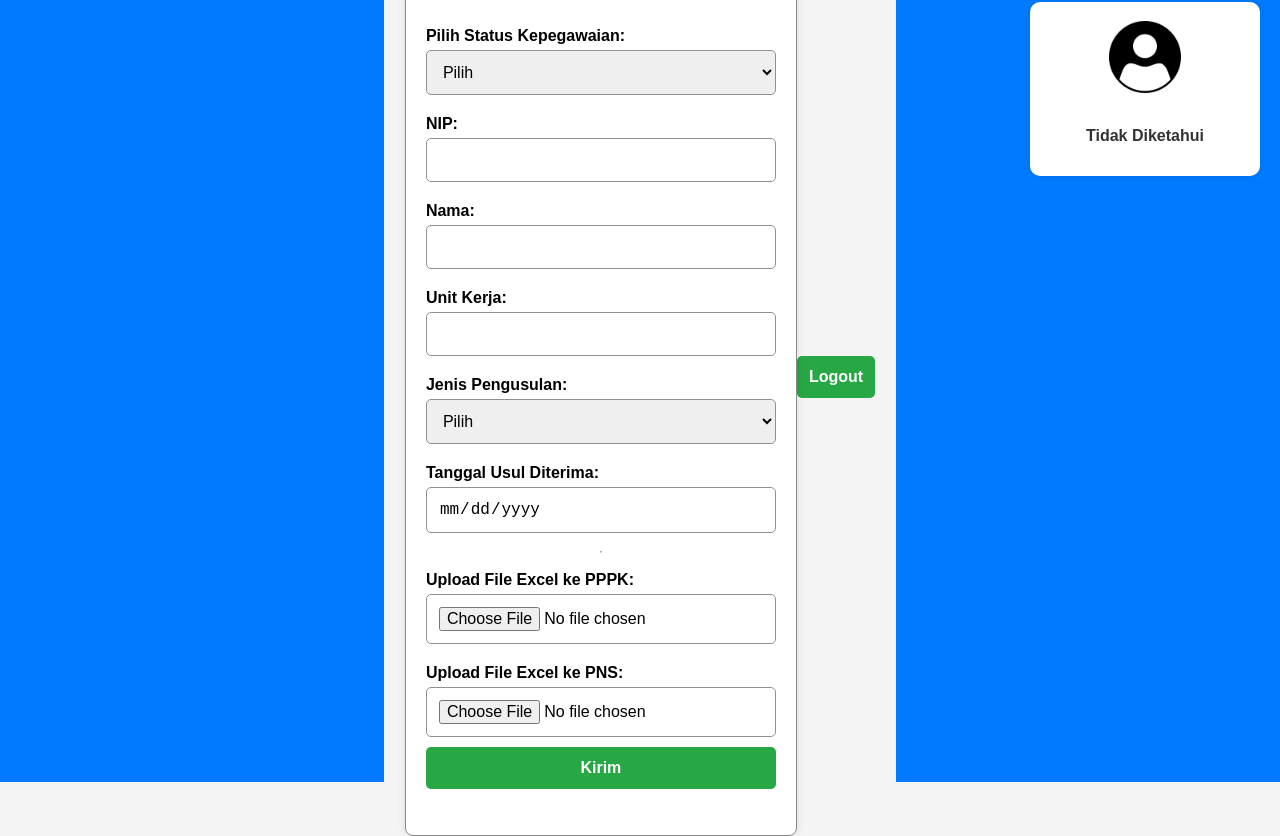
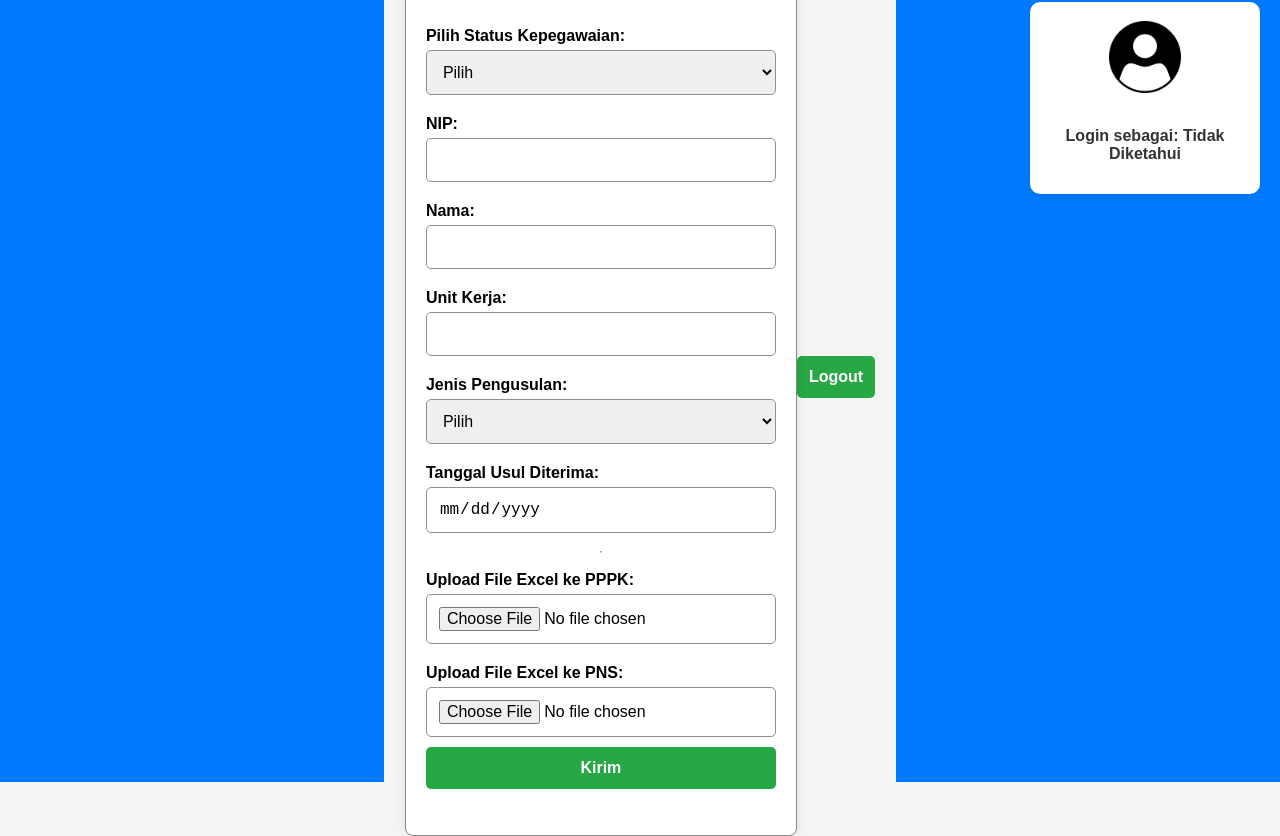
Before and after one commit to mIndMeAli/formul, a website: page form.html in a window 1280 px wide. Shown: the part 18-854 px from the top of the page. Drawn offline with Linux system fonts and the light colour scheme; sample sign-in values are in the browser's storage; a script that the page names is missing.

Commit message:
Update form.html

```diff
--- a/form.html
+++ b/form.html
@@ -54,7 +54,7 @@
     <div class="side-box right-box">
         <div id="picContainer">
             <img id="picImage" src="profile.png" alt="Profile Picture">
-            <p id="picName">PIC</p>
+            <p>Login sebagai: <span id="picName"></span></p>
         </div>
     </div>
 
```
